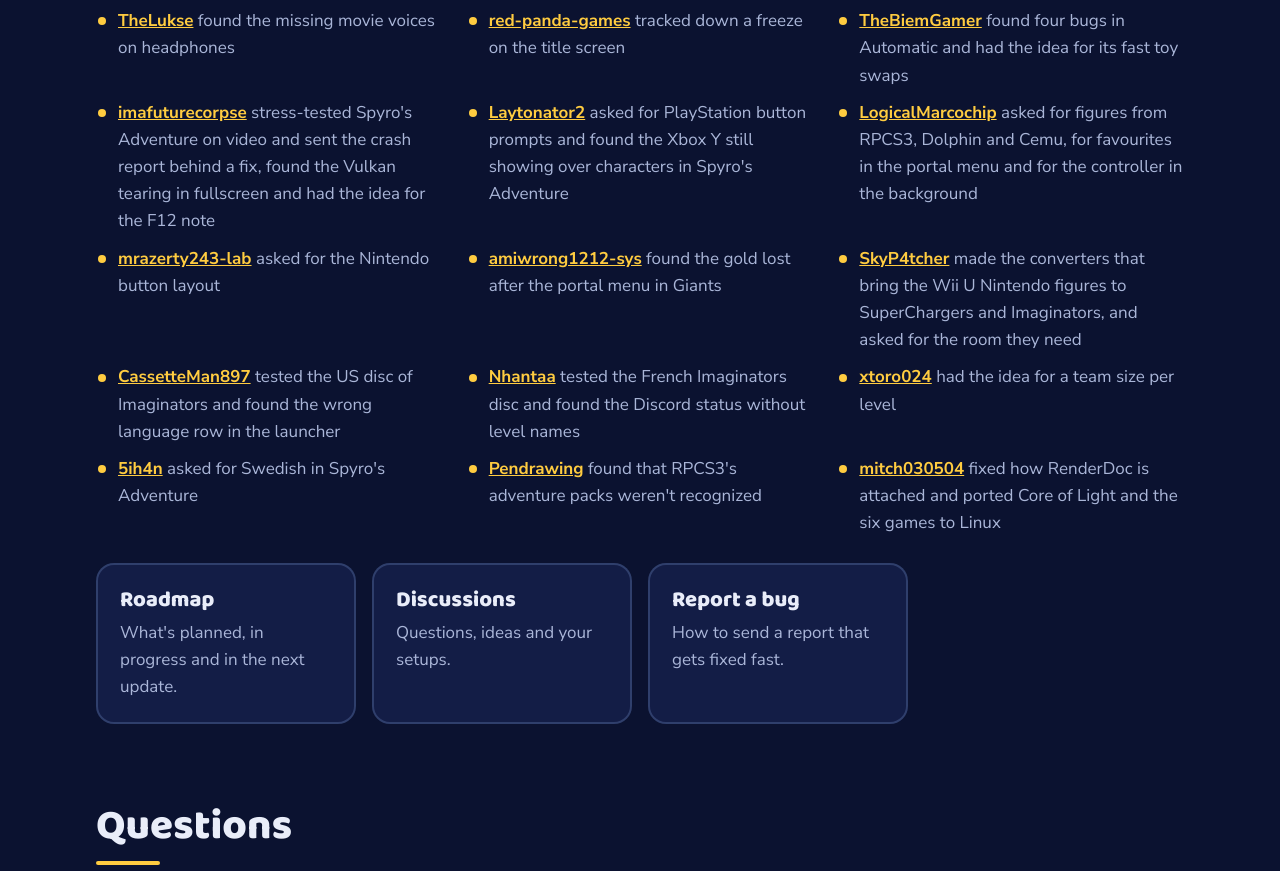
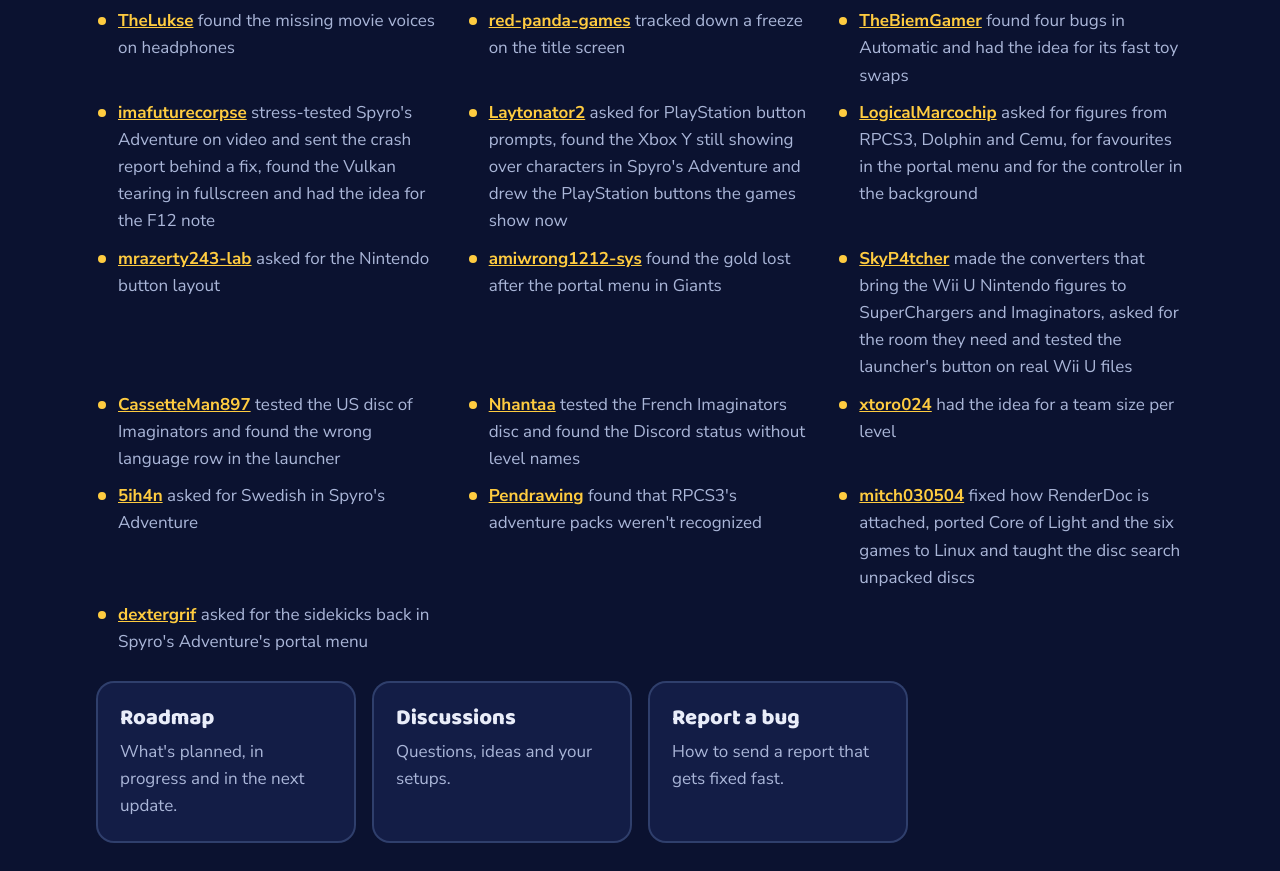
Before and after one commit to tsapZ/tsapZ.github.io, a plain HTML site: page index.html in a window 1280 px wide. Shown: the part 2820-3691 px from the top of the page. Drawn offline with Linux system fonts and the light colour scheme; no server answers.

Commit message:
docs: thanks for next14 (PlayStation buttons, sidekicks, unpacked discs, Wii U tests)

```diff
--- a/index.html
+++ b/index.html
@@ -140,17 +140,18 @@
         <li><a href="https://github.com/tsapZ/SkylandersCoreOfLight/issues/64">red-panda-games</a> tracked down a freeze on the title screen</li>
         <li><a href="https://github.com/tsapZ/SkylandersCoreOfLight/issues/62">TheBiemGamer</a> found four bugs in Automatic and had the idea for its fast toy swaps</li>
         <li><a href="https://github.com/tsapZ/SkylandersCoreOfLight/issues/76">imafuturecorpse</a> stress-tested Spyro's Adventure on video and sent the crash report behind a fix, found the Vulkan tearing in fullscreen and had the idea for the F12 note</li>
-        <li><a href="https://github.com/tsapZ/SkylandersCoreOfLight/issues/91">Laytonator2</a> asked for PlayStation button prompts and found the Xbox Y still showing over characters in Spyro's Adventure</li>
+        <li><a href="https://github.com/tsapZ/SkylandersCoreOfLight/issues/91">Laytonator2</a> asked for PlayStation button prompts, found the Xbox Y still showing over characters in Spyro's Adventure and drew the PlayStation buttons the games show now</li>
         <li><a href="https://github.com/tsapZ/SkylandersCoreOfLight/issues/88">LogicalMarcochip</a> asked for figures from RPCS3, Dolphin and Cemu, for favourites in the portal menu and for the controller in the background</li>
         <li><a href="https://github.com/tsapZ/SkylandersCoreOfLight/issues/95">mrazerty243-lab</a> asked for the Nintendo button layout</li>
         <li><a href="https://github.com/tsapZ/SkylandersCoreOfLight/issues/99">amiwrong1212-sys</a> found the gold lost after the portal menu in Giants</li>
-        <li><a href="https://github.com/tsapZ/SkylandersCoreOfLight/issues/56">SkyP4tcher</a> made the converters that bring the Wii U Nintendo figures to SuperChargers and Imaginators, and asked for the room they need</li>
+        <li><a href="https://github.com/tsapZ/SkylandersCoreOfLight/issues/56">SkyP4tcher</a> made the converters that bring the Wii U Nintendo figures to SuperChargers and Imaginators, asked for the room they need and tested the launcher's button on real Wii U files</li>
         <li><a href="https://github.com/tsapZ/ImaginatorsRecomp/issues/21">CassetteMan897</a> tested the US disc of Imaginators and found the wrong language row in the launcher</li>
         <li><a href="https://github.com/tsapZ/SkylandersCoreOfLight/issues/105">Nhantaa</a> tested the French Imaginators disc and found the Discord status without level names</li>
         <li><a href="https://github.com/tsapZ/SkylandersCoreOfLight/issues/52">xtoro024</a> had the idea for a team size per level</li>
         <li><a href="https://github.com/tsapZ/SSARecomp/issues/47">5ih4n</a> asked for Swedish in Spyro's Adventure</li>
         <li><a href="https://github.com/tsapZ/SkylandersCoreOfLight/issues/92">Pendrawing</a> found that RPCS3's adventure packs weren't recognized</li>
-        <li><a href="https://github.com/tsapZ/SkylandersCoreOfLight/pull/104">mitch030504</a> fixed how RenderDoc is attached and ported Core of Light and the six games to Linux</li>
+        <li><a href="https://github.com/tsapZ/SkylandersCoreOfLight/pull/104">mitch030504</a> fixed how RenderDoc is attached, ported Core of Light and the six games to Linux and taught the disc search unpacked discs</li>
+        <li><a href="https://github.com/tsapZ/SkylandersCoreOfLight/issues/114">dextergrif</a> asked for the sidekicks back in Spyro's Adventure's portal menu</li>
       </ul>
       <div class="cards">
         <a class="card" href="https://github.com/users/tsapZ/projects/1"><h3>Roadmap</h3><p>What's planned, in progress and in the next update.</p></a>
```
